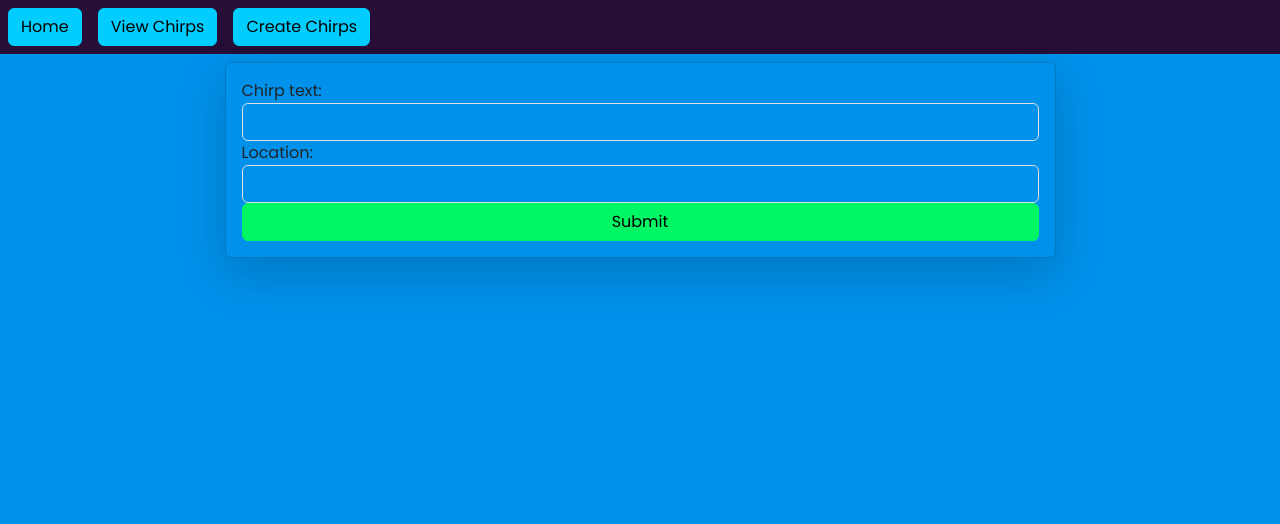
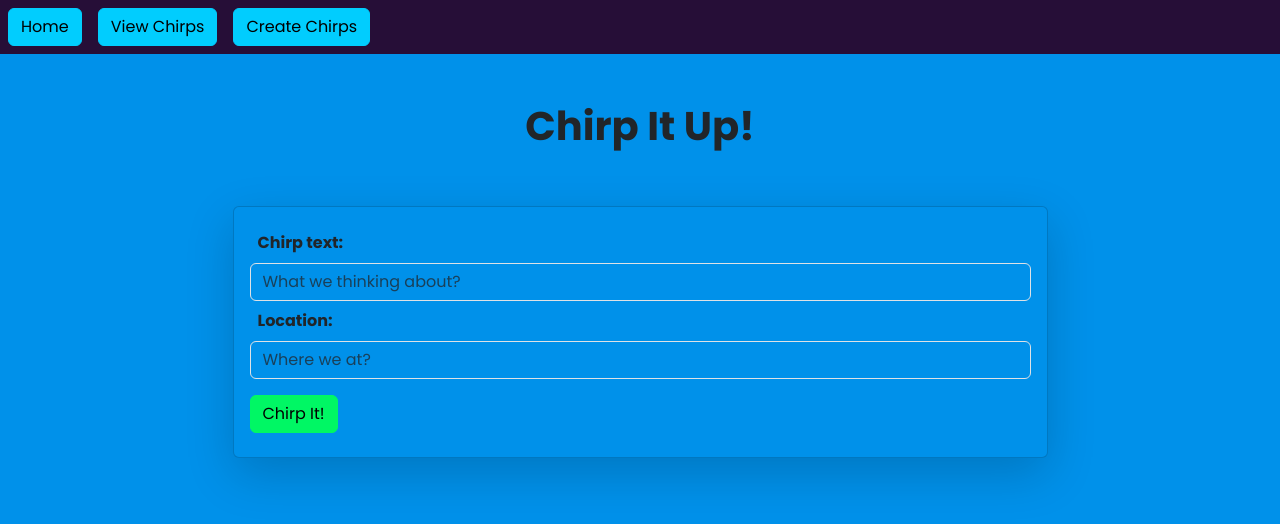
Before and after one commit to cmendi/Full-Stack-Chirper-Lab, a React app: page /chirps/new in a window 1280 px wide. Shown: the top 524 px of the page. Built offline with nearby package versions, Linux system fonts and the light colour scheme; no server answers.

Commit message:
UI changes to home page and UI changes to create chirp page

```diff
--- a/src/client/views/CreateChirp.tsx
+++ b/src/client/views/CreateChirp.tsx
@@ -15,15 +15,33 @@ const CreateChirp = () => {
 
 	return (
 		<div className="row justify-content-center">
+			<h1 className="text-center m-5 fw-bold">Chirp It Up!</h1>
 			<div className="col-12 col-md-9">
-				<div className="card p-3 shadow-lg my-2">
-					<label>Chirp text:</label>
-					<input value={body} onChange={(e) => setBody(e.target.value)} type="text" className="form-control" />
-					<label>Location:</label>
-					<input value={location} onChange={(e) => setLocation(e.target.value)} type="text" className="form-control" />
-					<button onClick={handleAddChirp} className="btn btn-success">
-						Submit
-					</button>
+				<div className="card p-3 shadow-lg m-2">
+					<label className="m-2 fw-bold">Chirp text:</label>
+					<input
+						value={body}
+						onChange={(e) => setBody(e.target.value)}
+						type="text"
+						className="form-control"
+						placeholder="What we thinking about?"
+					/>
+					<label className="m-2 fw-bold">Location:</label>
+					<input
+						value={location}
+						onChange={(e) => setLocation(e.target.value)}
+						type="text"
+						className="form-control"
+						placeholder="Where we at?"
+					/>
+					<div className="mt-3">
+						<button
+							onClick={handleAddChirp}
+							className="btn btn-success mb-2"
+						>
+							Chirp It!
+						</button>
+					</div>
 				</div>
 			</div>
 		</div>
--- a/src/client/views/Home.tsx
+++ b/src/client/views/Home.tsx
@@ -1,7 +1,18 @@
 import React from "react";
+import { Link } from "react-router-dom";
 
 const Home = () => {
-	return <h1 className="text-center mt-5">Welcome to Chiper!</h1>;
+	return (
+		<div className="d-flex flex-column justify-content-center align-items-center vh-100">
+			<h1 className="text-center fw-bold">Welcome to Chiper!</h1>
+			<h4 className="text-center mt-3">Create your first chirp.</h4>
+			<div className="mt-3">
+				<Link to={"/chirps/new"} className="btn btn-success">
+					Create Chirp
+				</Link>
+			</div>
+		</div>
+	);
 };
 
 export default Home;
```
